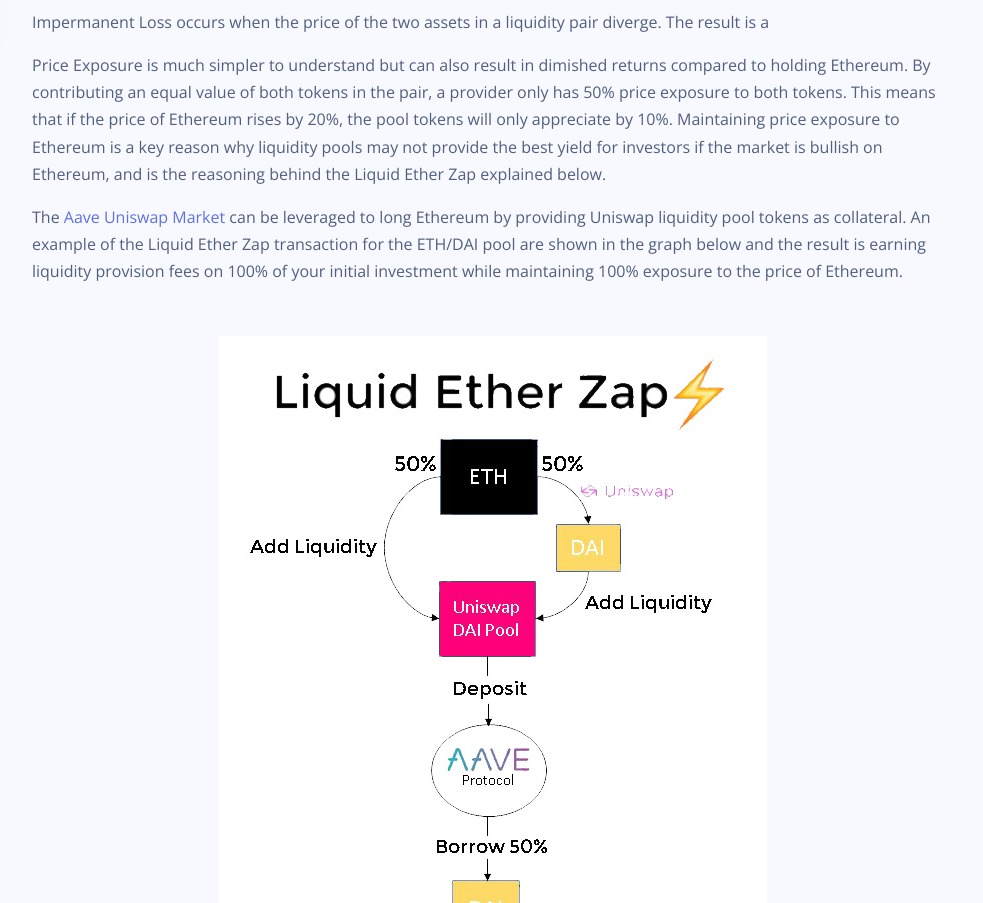
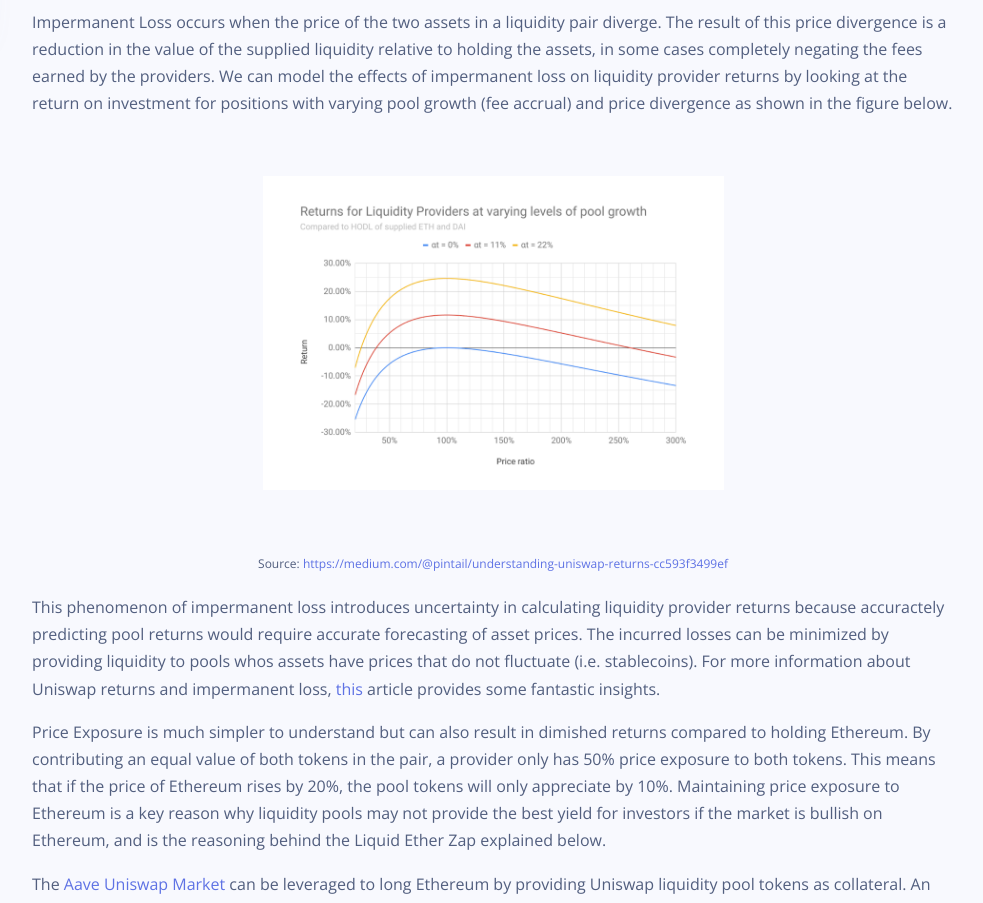
Before and after one commit to defispartan/LiquidYield, a React app: page /index in a window 1280 px wide. Shown: the part 760-1663 px from the top of the page, without its empty margins (272-1255 px from the left). Built offline with nearby package versions, Linux system fonts and the light colour scheme.

Commit message:
Added impermanent loss description

```diff
--- a/src/assets/scss/liquid-yield/custom/_content.scss
+++ b/src/assets/scss/liquid-yield/custom/_content.scss
@@ -45,10 +45,19 @@
   }
 }
 
-.power {
+.powerleft {
   width: 50%;
   height: 100px;
-  background-position: center;
+  background-position: 90%;
+  background-repeat: no-repeat;
+  margin-top: 20px;
+  margin-bottom: 20px;
+  background-size: 50%;
+}
+.powerright {
+  width: 50%;
+  height: 100px;
+  background-position: 10%;
   background-repeat: no-repeat;
   margin-top: 20px;
   margin-bottom: 20px;
@@ -73,3 +82,13 @@
   margin-top: 50px;
   text-align: center;
 }
+
+.lpreturns {
+  margin: 0 auto;
+  width: 50%;
+  height: 400px;
+  background-position: center;
+  background-repeat: no-repeat;
+  background-size: 100%;
+  margin-bottom: 20px;
+}
--- a/src/views/About.js
+++ b/src/views/About.js
@@ -54,7 +54,7 @@
               <h1>Powered By</h1>
               <Row>
                 <div
-                  className="power"
+                  className="powerleft"
                   style={{
                     backgroundImage: `url(${Aave})`,
                   }}
@@ -65,7 +65,7 @@
                   ></a>
                 </div>
                 <div
-                  className="power"
+                  className="powerright"
                   style={{ backgroundImage: `url(${Uniswap})` }}
                 >
                   <a
--- a/src/views/Index.js
+++ b/src/views/Index.js
@@ -38,6 +38,7 @@
   Col,
 } from "reactstrap";
 import LiquidLogo from "../assets/img/brand/liquid-react.png";
+import LPreturns from "../assets/img/brand/lpreturns.PNG";
 // core components
 import {
   chartOptions,
@@ -121,7 +122,47 @@
             <p>
               {" "}
               <strong>Impermanent Loss</strong> occurs when the price of the two
-              assets in a liquidity pair diverge. The result is a
+              assets in a liquidity pair diverge. The result of this price
+              divergence is a reduction in the value of the supplied liquidity
+              relative to holding the assets, in some cases completely negating
+              the fees earned by the providers. We can model the effects of
+              impermanent loss on liquidity provider returns by looking at the
+              return on investment for positions with varying pool growth (fee
+              accrual) and price divergence as shown in the figure below.
+            </p>
+            <figure>
+              <div
+                className="lpreturns"
+                style={{ backgroundImage: `url(${LPreturns})` }}
+              ></div>
+            </figure>
+            <figcaption>
+              {" "}
+              <p
+                style={{
+                  textAlign: "center",
+                  fontSize: "0.75rem",
+                  marginBottom: "20px",
+                }}
+              >
+                Source:{" "}
+                <a href="https://medium.com/@pintail/understanding-uniswap-returns-cc593f3499ef">
+                  https://medium.com/@pintail/understanding-uniswap-returns-cc593f3499ef
+                </a>
+              </p>
+            </figcaption>
+            <p>
+              This phenomenon of impermanent loss introduces uncertainty in
+              calculating liquidity provider returns because accuractely
+              predicting pool returns would require accurate forecasting of
+              asset prices. The incurred losses can be minimized by providing
+              liquidity to pools whos assets have prices that do not fluctuate
+              (i.e. stablecoins). For more information about Uniswap returns and
+              impermanent loss,{" "}
+              <a href="https://medium.com/@pintail/understanding-uniswap-returns-cc593f3499ef">
+                this
+              </a>{" "}
+              article provides some fantastic insights.
             </p>
             <p>
               <strong>Price Exposure</strong> is much simpler to understand but
@@ -150,7 +191,7 @@
             </p>
             <div className="liquidether">
               <img
-                alt="..."
+                alt="Liquid Ether Zap"
                 src={require("assets/img/theme/liquidetherzap.jpg")}
               />
             </div>
```
Also changed, not shown: src/assets/img/brand/lpreturns.PNG (added).
